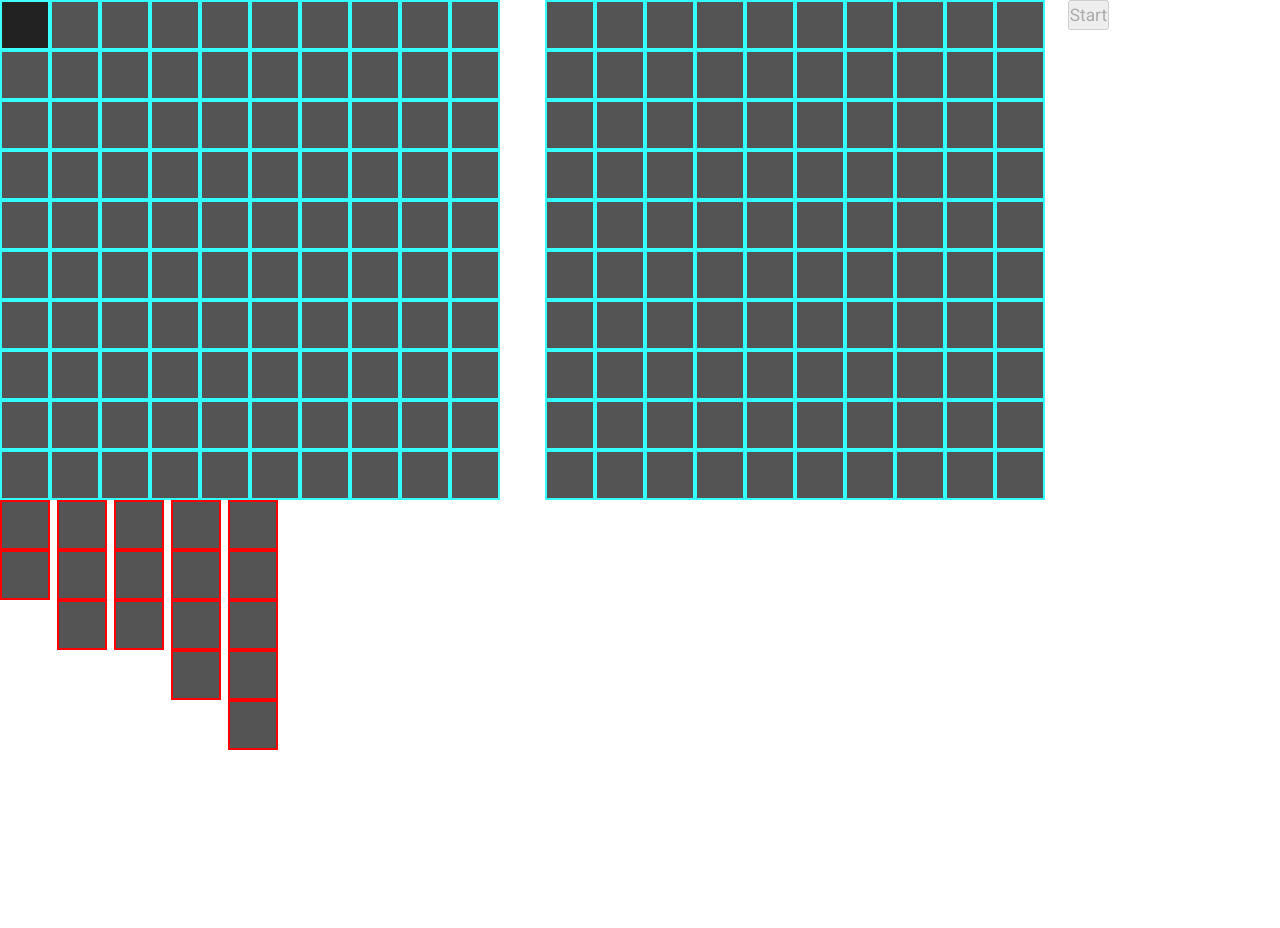
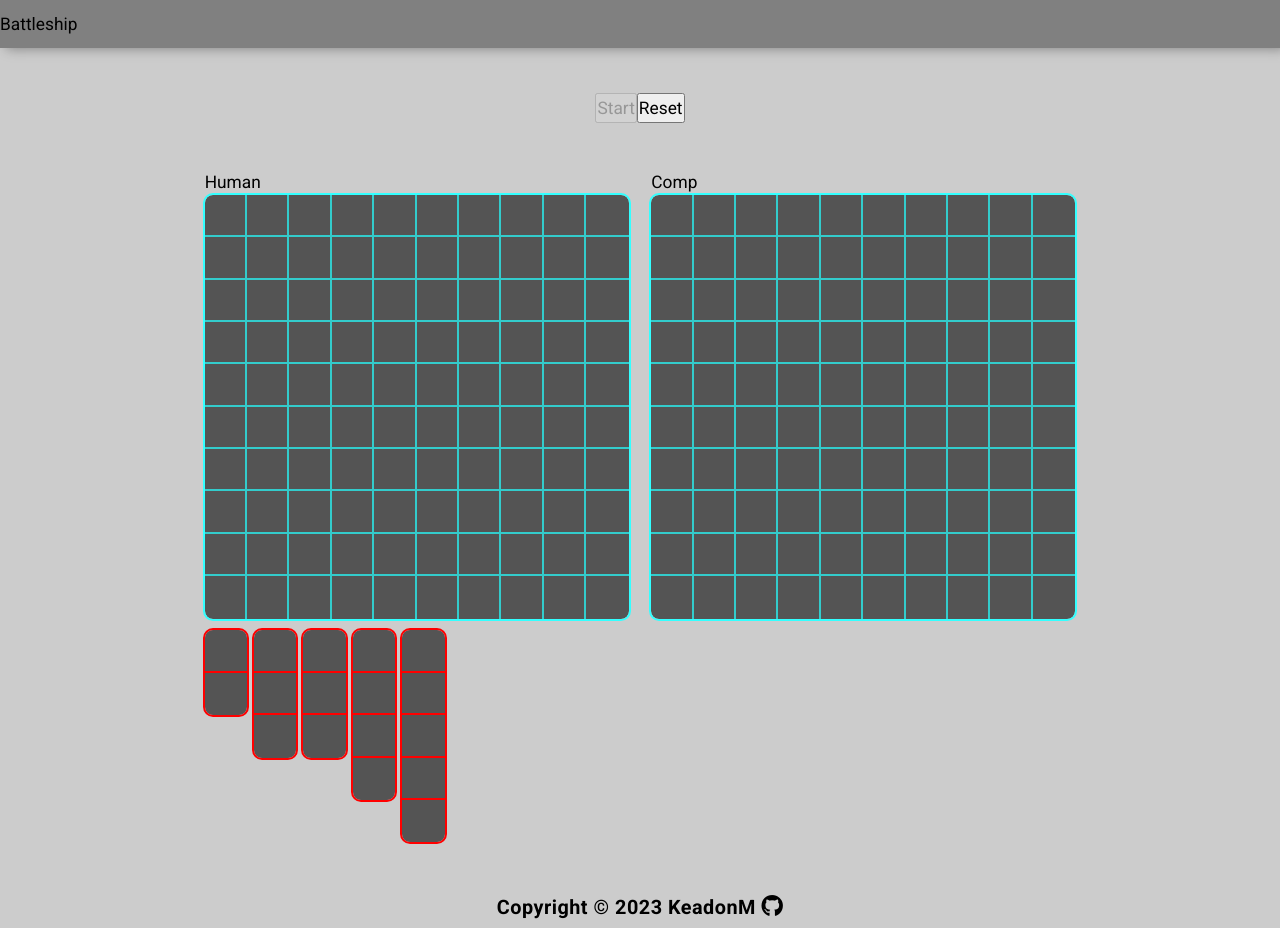
Before and after one commit to KeadonM/12-odin-battleship, a website built with Vite: page src/index.html in a window 1280 px wide. Before the commit the page ends 800 px from the top, so only its background shows below. Built offline with nearby package versions, Linux system fonts and the light colour scheme.

Commit message:
Add reset button and begin styling

```diff
--- a/src/css/style.scss
+++ b/src/css/style.scss
@@ -43,27 +43,75 @@ $app-padding: clamp(0.5rem, calc(0.1rem + 1.75vw), 2.25rem);
 // Misc
 $border-radius: 8px;
 $shadow: 4px 4px 8px rgba(0, 0, 0, 0.5);
+$square-size: clamp(2rem, 0.25rem + 3vw, 4rem);
 
 body {
+  display: flex;
+  flex-direction: column;
+
   font-family: $ff-primary;
   font-size: $fs-400;
+  background-color: $clr-neutral-200;
 }
 
+/***---HEADER---***/
+
+header {
+  position: relative;
+  z-index: 1;
+  background-color: $clr-neutral-400;
+}
+
+.header-wrapper {
+  height: 6vh;
+  display: flex;
+  align-items: center;
+  justify-content: space-between;
+  padding: var(--spc-300);
+  box-shadow: 6px 0px 12px rgba(0, 0, 0, 0.4);
+}
+
+/***---APP---***/
+
 #app {
+  display: grid;
+  gap: $spc-600;
+  margin-block: $spc-600;
+}
+
+/***---CONTROLS---***/
+
+.controls-wrapper {
   display: flex;
+  justify-content: center;
+}
+
+/***---GAME---***/
+
+.game {
+  display: flex;
+  justify-content: center;
   gap: $spc-400;
 }
 
-.game-board.active {
-  filter: brightness(1.2);
+.game-ui.active {
+  .player-name {
+    background-color: yellow;
+  }
+}
+
+.game-ui {
+  width: calc($square-size * 10);
 }
 
 .squares-wrapper {
   display: flex;
   flex-wrap: wrap;
+  aspect-ratio: 1 / 1;
 
-  width: 500px;
-  aspect-ratio: 1 / 1;
+  outline: 2px solid $clr-accent-300;
+  border-radius: 8px;
+  overflow: hidden;
 
   .square {
     display: flex;
@@ -71,15 +119,20 @@ body {
     align-items: center;
     color: $clr-neutral-100;
     background-color: $clr-neutral-500;
-    border: 2px solid $clr-accent-300;
+    outline: 2px solid $clr-accent-400;
+    user-select: none;
 
-    width: 50px;
+    width: $square-size;
     aspect-ratio: 1 / 1;
 
-    &.drop-hover,
-    &:hover:not(.hit):not(.miss) {
-      filter: brightness(1.2);
+    &.drop-hover {
       background-color: $clr-neutral-700;
+    }
+
+    &:hover:not(.hit):not(.miss):not(.sunk) {
+      // filter: brightness(1.2);
+
+      background-color: $clr-neutral-400;
     }
 
     &.drop-hover.invalid {
@@ -100,29 +153,69 @@ body {
   }
 }
 
+/***---DRAGGABLE SHIPS---***/
+
 .ships-wrapper {
   display: flex;
+  flex-wrap: wrap;
   gap: $spc-100;
+  margin-top: $spc-200;
 }
 
 .ship {
   display: flex;
   flex-direction: column;
+  height: min-content;
+
+  outline: 2px solid red;
+  border-radius: 8px;
+  overflow: hidden;
+
   div {
-    width: 50px;
+    width: $square-size;
     aspect-ratio: 1 / 1;
     color: $clr-neutral-100;
     background-color: $clr-neutral-500;
-    border: 2px solid red;
+    outline: 2px solid red;
   }
 
   &.horizontal {
     flex-direction: row;
-    max-height: 50px;
+    max-height: $square-size;
   }
 
   &.mock {
+    border: 2px solid red;
     position: absolute;
     left: -500px;
   }
 }
+
+/***---FOOTER---***/
+
+footer {
+  min-height: 5vh;
+  display: flex;
+  align-items: center;
+  justify-content: center;
+  margin-top: auto;
+}
+
+#copyright {
+  font-size: 1.24rem;
+  font-weight: 700;
+  text-decoration-line: none;
+  letter-spacing: 0.5px;
+  color: var(--clr-neutral-300);
+}
+
+.fa-github {
+  font-size: 1.38rem;
+  transition: transform 0.4s ease-in-out;
+}
+
+.fa-github:hover {
+  transform: rotate(360deg) scale(1.2);
+
+  border: 24px 24px 24px 24px solid red;
+}
--- a/src/index.html
+++ b/src/index.html
@@ -16,7 +16,26 @@
     <script type="module" src="/main.ts"></script>
   </head>
   <body>
+    <div class="ship mock"><div></div></div>
+    <header>
+      <div class="header-wrapper">
+        <div class="logo-container">
+          <p>Battleship</p>
+        </div>
+      </div>
+    </header>
+
     <div id="app"></div>
-    <div class="ship mock"><div></div></div>
+
+    <footer>
+      <a id="copyright" href="https://github.com/keadonm" target="_blank">
+        Copyright ©
+        <script>
+          document.write(new Date().getFullYear());
+        </script>
+        KeadonM
+        <i class="fab fa-github"></i>
+      </a>
+    </footer>
   </body>
 </html>
--- a/src/ts/domController.ts
+++ b/src/ts/domController.ts
@@ -1,5 +1,5 @@
 import { Player } from './player';
-import { startGame } from './game';
+import { startGame, resetGame } from './game';
 import { createGameBoardComponent } from './uiComponents/gameBoardComponent';
 import { createShips } from './uiComponents/draggableShipComponent';
 
@@ -7,26 +7,18 @@ export const setUpGameUi = (player1: Player, player2: Player) => {
   const app = document.getElementById('app');
   if (!app) return console.error('App element not found');
 
-  const player1UI = document.createElement('div');
-  player1UI.className = `${player1.name}-UI`;
-  app.appendChild(player1UI);
+  app.appendChild(buildControls());
 
-  const player1GameBoard = document.createElement('div');
-  player1GameBoard.className = `game-board ${player1.name}`;
-  player1GameBoard.appendChild(createGameBoardComponent(player1));
-  player1UI.appendChild(player1GameBoard);
-  player1UI.appendChild(createShips());
+  const gameWrapper = document.createElement('div');
+  gameWrapper.className = 'game';
+  app.appendChild(gameWrapper);
 
-  const player2UI = document.createElement('div');
-  player2UI.className = `${player2.name}-UI`;
-  app.appendChild(player2UI);
+  const player1Ui = buildPlayerUi(player1);
+  player1Ui.appendChild(createShips());
+  gameWrapper.appendChild(player1Ui);
 
-  const player2GameBoard = document.createElement('div');
-  player2GameBoard.className = `game-board ${player2.name}`;
-  player2GameBoard.appendChild(createGameBoardComponent(player2));
-  app.appendChild(player2GameBoard);
-
-  app.appendChild(buildControls());
+  const player2Ui = buildPlayerUi(player2);
+  gameWrapper.appendChild(player2Ui);
 };
 
 function buildControls() {
@@ -40,7 +32,34 @@ function buildControls() {
   startButton.onclick = startGame;
   wrapper.appendChild(startButton);
 
+  const resetButton = document.createElement('button');
+  resetButton.className = 'reset-button';
+  resetButton.textContent = 'Reset';
+  resetButton.onclick = () => {
+    const app = document.getElementById('app');
+    app!.innerHTML = '';
+    resetGame();
+  };
+  wrapper.appendChild(resetButton);
+
   return wrapper;
+}
+
+function buildPlayerUi(player: Player) {
+  const playerUi = document.createElement('div');
+  playerUi.className = `${player.name} game-ui`;
+
+  const name = document.createElement('p');
+  name.className = 'player-name';
+  name.textContent = player.name;
+  playerUi.appendChild(name);
+
+  const gameBoard = document.createElement('div');
+  gameBoard.className = `game-board ${player.name}`;
+  gameBoard.appendChild(createGameBoardComponent(player));
+  playerUi.appendChild(gameBoard);
+
+  return playerUi;
 }
 
 export const updateGameBoard = (player: Player) => {
@@ -53,13 +72,21 @@ export const updateGameBoard = (player: Player) => {
 };
 
 export const highlightCurrentPlayer = (player: Player) => {
-  const gameBoardElements = document.querySelectorAll('.game-board');
+  const gameBoardElements = document.querySelectorAll('.game-ui');
 
   gameBoardElements.forEach((element) => {
     element.classList.remove('active');
   });
 
-  const currPlayerBoard = document.querySelector(`.game-board.${player.name}`);
+  const currPlayerBoard = document.querySelector(`.${player.name}.game-ui`);
 
   currPlayerBoard?.classList.add('active');
 };
+
+export const displayWinner = (loser: Player, winner: Player) => {
+  const loserUi = document.querySelector(`.game-ui.${loser.name}`);
+  const winnerUi = document.querySelector(`.game-ui.${winner.name}`);
+
+  loserUi!.firstChild!.textContent = loser.name + ' Loser';
+  winnerUi!.firstChild!.textContent = winner.name + ' Winner';
+};
--- a/src/ts/game.ts
+++ b/src/ts/game.ts
@@ -1,9 +1,14 @@
 import { createPlayer, createComputerPlayer, Player } from './player';
-import { setUpGameUi, highlightCurrentPlayer } from './domController.ts';
+import {
+  setUpGameUi,
+  highlightCurrentPlayer,
+  displayWinner,
+} from './domController.ts';
 
 let [humanPlayer, computerPlayer] = setUpPlayers();
 let currPlayer: Player | null = null;
 let gameover = true;
+let interval: NodeJS.Timer;
 
 function setUpPlayers() {
   const humanPlayer = createPlayer('Human');
@@ -17,23 +22,28 @@ function setUpPlayers() {
 }
 
 export function startGame() {
-  console.log('game started');
-
   const coinFlip = Math.round(Math.random());
   if (coinFlip === 0) humanPlayer.turn = true;
   else computerPlayer.turn = true;
 
   currPlayer = humanPlayer.turn === true ? humanPlayer : computerPlayer;
 
-  console.log('First move: ' + currPlayer.name);
-
   highlightCurrentPlayer(currPlayer);
 
   gameover = false;
 }
 
+export function resetGame() {
+  [humanPlayer, computerPlayer] = setUpPlayers();
+  currPlayer = null;
+  gameover = true;
+
+  gameLoop();
+  clearInterval(interval);
+}
+
 export function gameLoop() {
-  setInterval(() => {
+  interval = setInterval(() => {
     if (currPlayer?.turn === true || gameover) return;
 
     if (currPlayer === humanPlayer) currPlayer = computerPlayer;
@@ -48,7 +58,7 @@ export function gameLoop() {
 
 function checkGameOver(player: Player) {
   if (player.gameBoard.shipsRemaining() === 0) {
-    console.log('Game Over');
+    displayWinner(player, player.enemy);
     return true;
   }
   return false;
--- a/src/ts/player.ts
+++ b/src/ts/player.ts
@@ -1,5 +1,7 @@
 import { createGameBoard, GameBoard } from './gameBoard.ts';
 import { shipTypes } from './ship.ts';
+
+let compInterval: NodeJS.Timer;
 
 export interface Player {
   name: string;
@@ -41,6 +43,8 @@ export const createPlayer = (n: string): Player => {
 export const createComputerPlayer = () => {
   const player = createPlayer('Comp');
 
+  clearInterval(compInterval);
+
   (function addShips() {
     for (let i = 0; i < 5; i++) {
       let hasPlaced: boolean;
@@ -57,7 +61,7 @@ export const createComputerPlayer = () => {
 
   let pauseLoop = false;
 
-  setInterval(() => {
+  compInterval = setInterval(() => {
     if (!pauseLoop) {
       compLoop();
       console.warn('comp loop');
--- a/src/ts/uiComponents/draggableShipComponent.ts
+++ b/src/ts/uiComponents/draggableShipComponent.ts
@@ -54,7 +54,7 @@ function onPickUp(shipType: [number, string], dir: boolean, event: DragEvent) {
   currentShip.name = shipType[1];
 
   if (event.dataTransfer !== null && mockShip !== null)
-    event.dataTransfer.setDragImage(mockShip, 20, 20);
+    event.dataTransfer.setDragImage(mockShip, 25, 25);
 }
 
 function switchDirection(event: DragEvent) {
```
